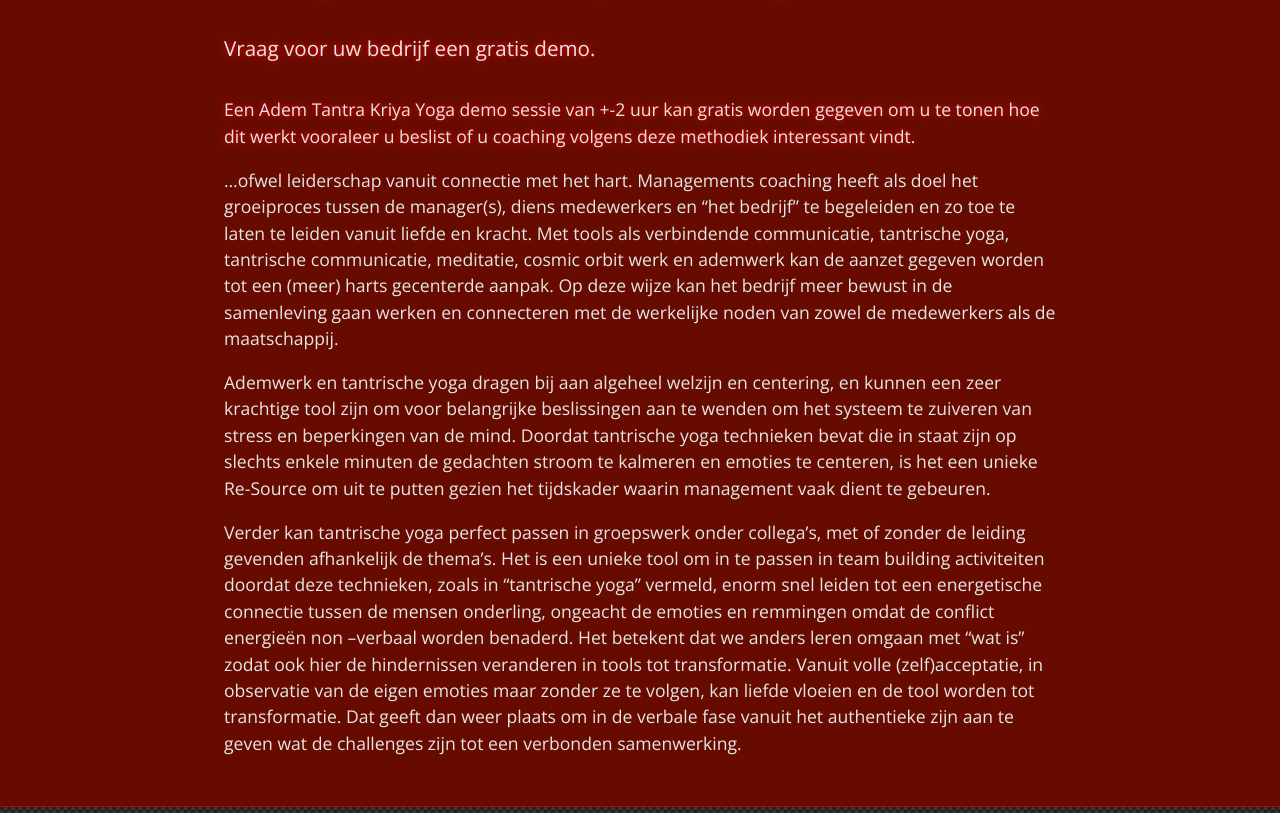
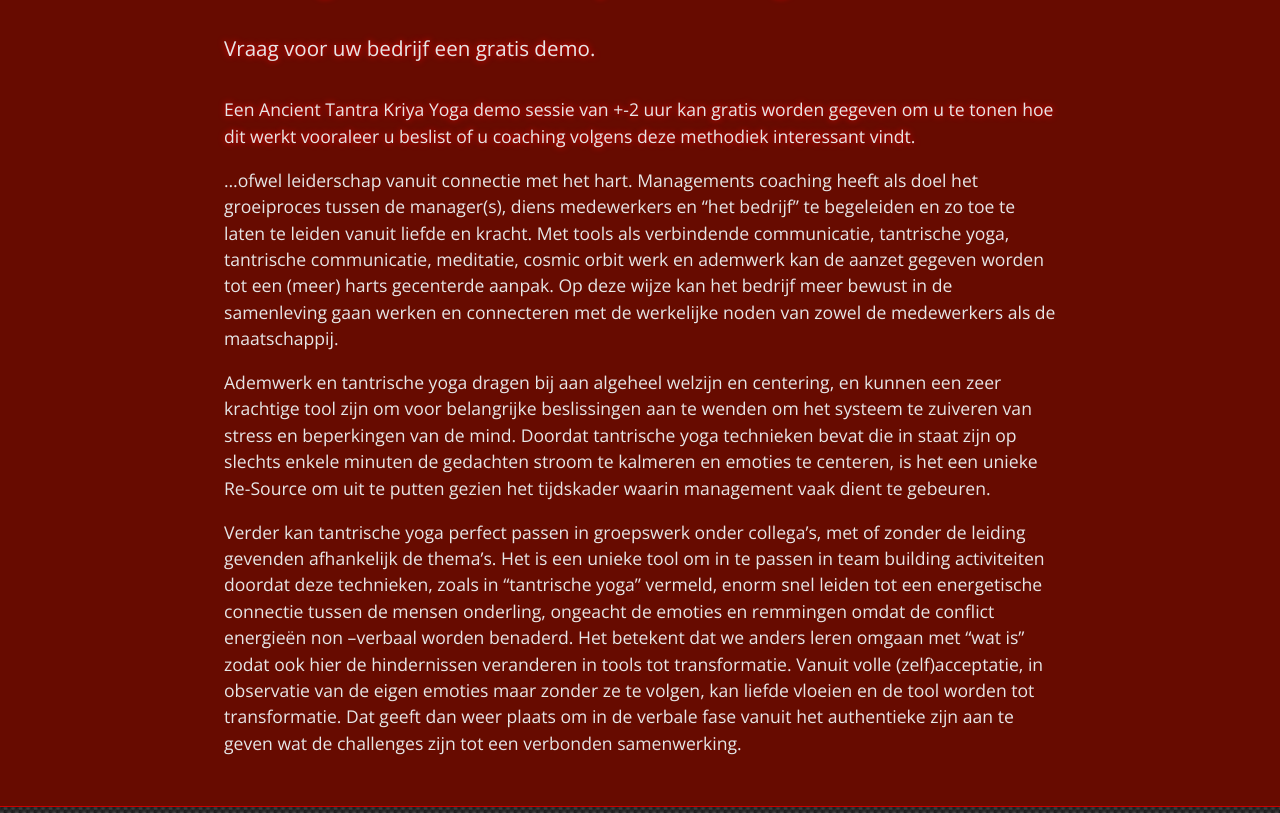
Before and after one commit to joachimVdH/tantra-re-source.com, a Jekyll site: the page built from coaching.md, in a window 1280 px wide, cut to the strip 875-1688 px from the top of the page. Built offline with Jekyll 4.4.1, drawn with Linux system fonts in a browser that asks for light colours.

Commit message:
typo + disclaimer

```diff
--- a/_layouts/default.html
+++ b/_layouts/default.html
@@ -50,6 +50,7 @@
 						{ coded = "Kmjm@3z13fz-fL-KB2fQL.QBg"; key = "crkbsoL6FGySjutDIv9Wwp8OmQfTqKBnaRl4XA23JxEe7Zd5VgMUHC0h1zPNYi"; shift=coded.length; link=""; for (i=0; i<coded.length; i++) { if (key.indexOf(coded.charAt(i))==-1) { ltr = coded.charAt(i); link += (ltr); } else { ltr = (key.indexOf(coded.charAt(i))-shift+key.length) % key.length; link += (key.charAt(ltr));}} document.write("<a href='mailto:"+link+"'>"+link+"</a>")}
 						//--> </script><noscript>Sorry, you need Javascript on to email me.</noscript><br>
 				</span>
+
 				<span class="flexRight lefty">
 
 				<a href="https://www.naturopathica.be" target="_blank"><img src="/assets/img/naturopathica.png" id="naturo" alt="wettig erkende beroepsvereniging voor naturopaten Naturo De nieuwe naam voor Naturopathica . We laten het bestrijden van de páthos, het lijden los."></a>
@@ -58,7 +59,7 @@
 			</span>
 
 		</footer>
-		<section class="madeby">made with &hearts; by <a href="https://www.4d.be">4d.be</a> and securely hosted on <a href="https://www.netlify.com">Netlify</a></section>
+		<section class="madeby">made with &hearts; by <a href="https://www.4d.be">4d.be</a> and securely hosted on <a href="https://www.netlify.com">Netlify</a> - <a href="disclaimer.html">lees de disclaimer</a></section>
 		<script>(function(i,s,o,g,r,a,m){i['GoogleAnalyticsObject']=r;i[r]=i[r]||function(){ (i[r].q=i[r].q||[]).push(arguments)},i[r].l=1*new Date();a=s.createElement(o), m=s.getElementsByTagName(o)[0];a.async=1;a.src=g;m.parentNode.insertBefore(a,m) })(window,document,'script','https://www.google-analytics.com/analytics.js','ga'); ga('create', 'UA-103778908-1', 'auto'); ga('send', 'pageview');</script>
 	</body>
 </html>
--- a/coaching.md
+++ b/coaching.md
@@ -24,7 +24,7 @@
 
 ### Vraag voor uw bedrijf een gratis demo.
 
-#### Een Adem Tantra Kriya Yoga demo sessie van +-2 uur kan gratis worden gegeven om u te tonen hoe dit werkt vooraleer u beslist of u coaching volgens deze methodiek interessant vindt.
+#### Een Ancient Tantra Kriya Yoga demo sessie van +-2 uur kan gratis worden gegeven om u te tonen hoe dit werkt vooraleer u beslist of u coaching volgens deze methodiek interessant vindt.
 
 ...ofwel leiderschap vanuit connectie met het hart. Managements coaching heeft als doel het groeiproces tussen de manager(s), diens medewerkers en “het bedrijf” te begeleiden en zo toe te laten te leiden vanuit liefde en kracht. Met tools als verbindende communicatie, tantrische yoga, tantrische communicatie, meditatie, cosmic orbit werk en ademwerk kan de aanzet gegeven worden tot een (meer) harts gecenterde aanpak. Op deze wijze kan het bedrijf meer bewust in de samenleving gaan werken en connecteren met de werkelijke noden van zowel de medewerkers als de maatschappij.
 
```
Also changed, not shown: disclaimer.md (added, +11 -0 lines), workshops.md (+0 -4 lines).
